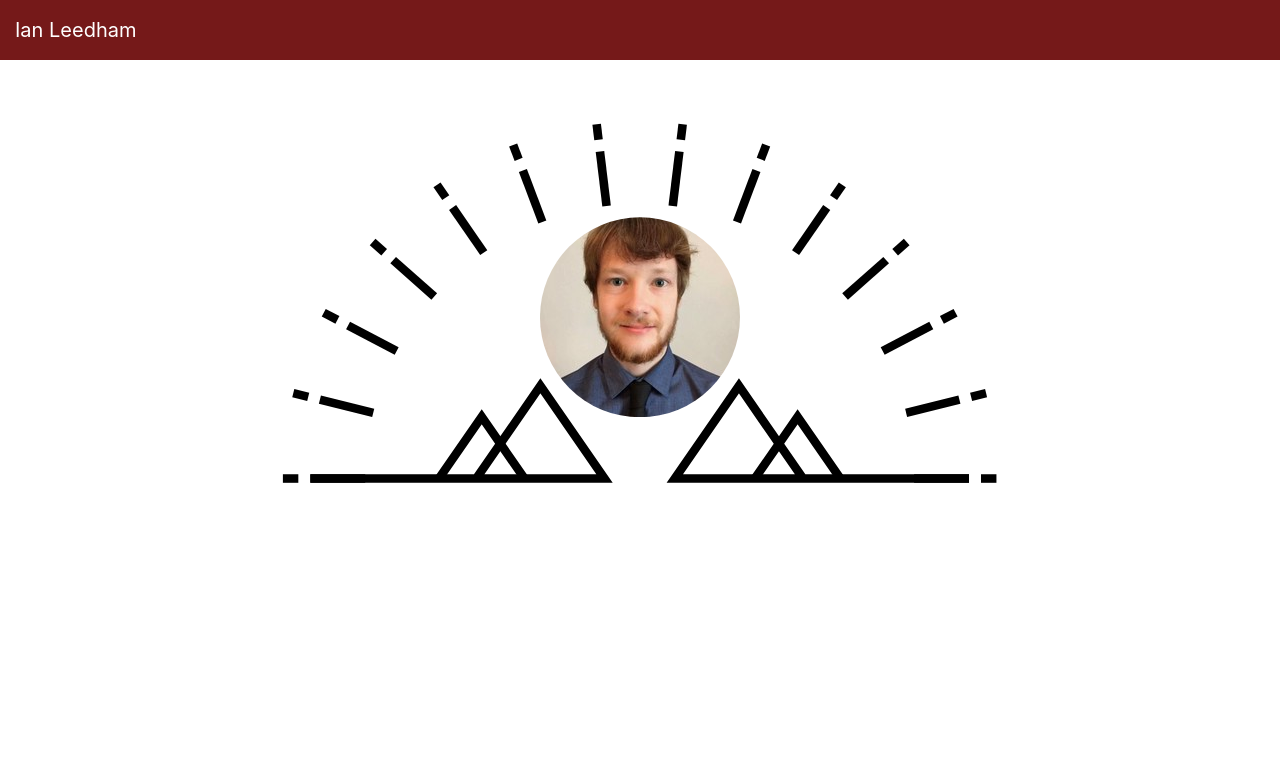
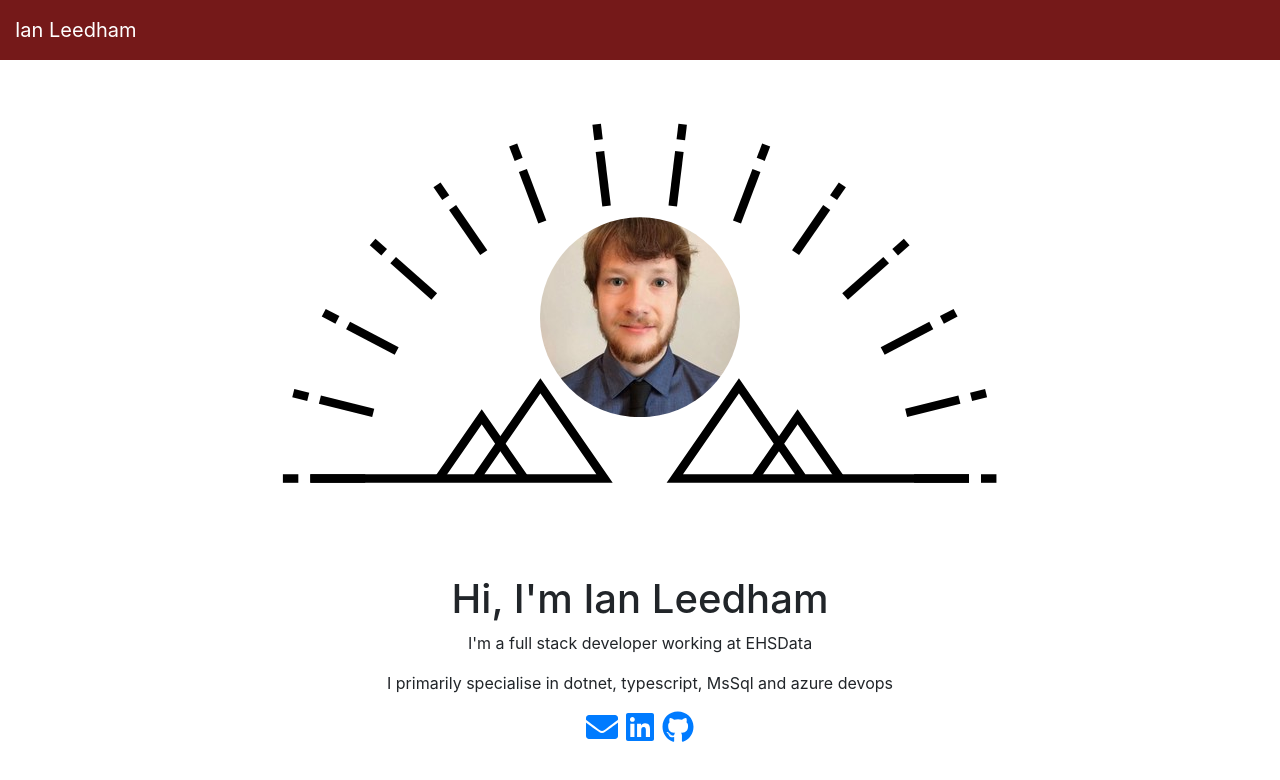
Before and after one commit to ianleedham/profile-angular, an Angular app: page / in a window 1280 px wide. Shown: the top 780 px of the page. Built offline with nearby package versions, Linux system fonts and the light colour scheme.

Commit message:
adding brief

```diff
--- a/package.json
+++ b/package.json
@@ -19,6 +19,11 @@
     "@angular/platform-browser": "~11.0.1",
     "@angular/platform-browser-dynamic": "~11.0.1",
     "@angular/router": "~11.0.1",
+    "@fortawesome/angular-fontawesome": "^0.8.0",
+    "@fortawesome/fontawesome-svg-core": "^1.2.32",
+    "@fortawesome/free-brands-svg-icons": "^5.15.1",
+    "@fortawesome/free-regular-svg-icons": "^5.15.1",
+    "@fortawesome/free-solid-svg-icons": "^5.15.1",
     "bootstrap": "^4.5.3",
     "rxjs": "~6.6.0",
     "tslib": "^2.0.0",
--- a/src/app/app.component.html
+++ b/src/app/app.component.html
@@ -1,2 +1,3 @@
 <app-topbar></app-topbar>
 <app-header></app-header>
+<app-brief></app-brief>
--- a/src/app/app.module.ts
+++ b/src/app/app.module.ts
@@ -9,6 +9,8 @@ import {DrawnPathComponent} from './components/svg-components/drawn-path.compone
 import {ScaledPathComponent} from './components/svg-components/scaled-path.component';
 import {RadialSymmetryComponent} from './components/svg-components/radial-symmetry.component';
 import { TopbarComponent } from './components/topbar/topbar.component';
+import { BriefComponent } from './components/brief/brief.component';
+import {FontAwesomeModule} from '@fortawesome/angular-fontawesome';
 
 @NgModule({
   declarations: [
@@ -20,9 +22,11 @@ import { TopbarComponent } from './components/topbar/topbar.component';
     ScaledPathComponent,
     RadialSymmetryComponent,
     TopbarComponent,
+    BriefComponent,
   ],
   imports: [
-    BrowserModule
+    BrowserModule,
+    FontAwesomeModule
   ],
   providers: [],
   bootstrap: [AppComponent]
--- /dev/null
+++ b/src/app/components/brief/brief.component.html
@@ -0,0 +1,19 @@
+<div class='text-center'>
+  <h1>Hi, I'm Ian Leedham</h1>
+
+  <p>I'm a full stack developer working at EHSData</p>
+  <p>I primarily specialise in dotnet, typescript, MsSql and azure devops</p>
+    <div class="row">
+      <div class='col text-center'>
+      <a href='mailto:ian.leedham@hotmail.com' target='_' class='m-1'>
+        <fa-icon [icon]="faEnvelope" size="2x" ></fa-icon>
+      </a>
+      <a href='https://www.linkedin.com/in/ian-leedham/' target='_' class='m-1'>
+        <fa-icon [icon]="faLinkedin" size="2x" ></fa-icon>
+      </a>
+      <a href='https://github.com/ianleedham' target='_' class='m-1'>
+        <fa-icon [icon]="faGithub" size="2x" ></fa-icon>
+      </a>
+    </div>
+  </div>
+</div>
--- /dev/null
+++ b/src/app/components/brief/brief.component.ts
@@ -0,0 +1,20 @@
+import { Component, OnInit } from '@angular/core';
+import { faEnvelope } from '@fortawesome/free-solid-svg-icons';
+import { faLinkedin, faGithub } from '@fortawesome/free-brands-svg-icons';
+
+@Component({
+  selector: 'app-brief',
+  templateUrl: './brief.component.html',
+  styleUrls: ['./brief.component.css']
+})
+export class BriefComponent implements OnInit {
+  faEnvelope = faEnvelope;
+  faLinkedin = faLinkedin;
+  faGithub = faGithub;
+
+  constructor() { }
+
+  ngOnInit(): void {
+  }
+
+}
```
Also changed, not shown: src/app/components/brief/brief.component.css (added), 2 other files (tests, documents, lock files or other folders).
